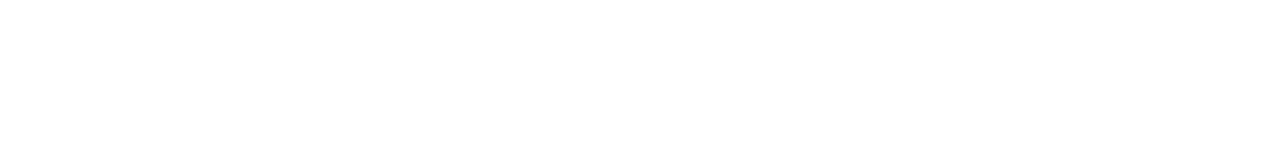
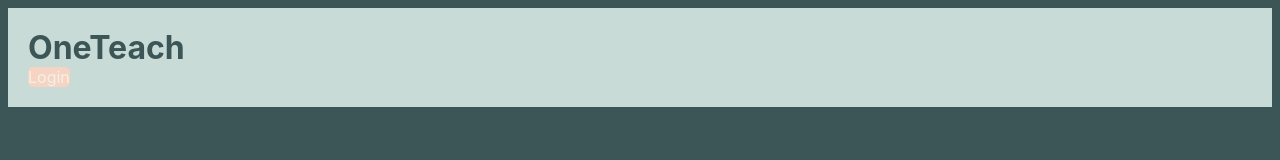
Before and after one commit to spaltahill/education, a plain HTML site: page index.html in a window 1280 px wide. Drawn offline with Linux system fonts and the light colour scheme.

Commit message:
Update index.html

```diff
--- a/index.html
+++ b/index.html
@@ -2,5 +2,15 @@
 <html>
   <head>
     <title>OneTeach</title>
+    <link rel="stylesheet" href="style.css">
   </head>
+  <body>
+    <header>
+      <h1>OneTeach</h1>
+      <a class="login-button">Login</a>
+    </header>
+    <main>
+
+    </main>
+  </body>
 </html>
```
